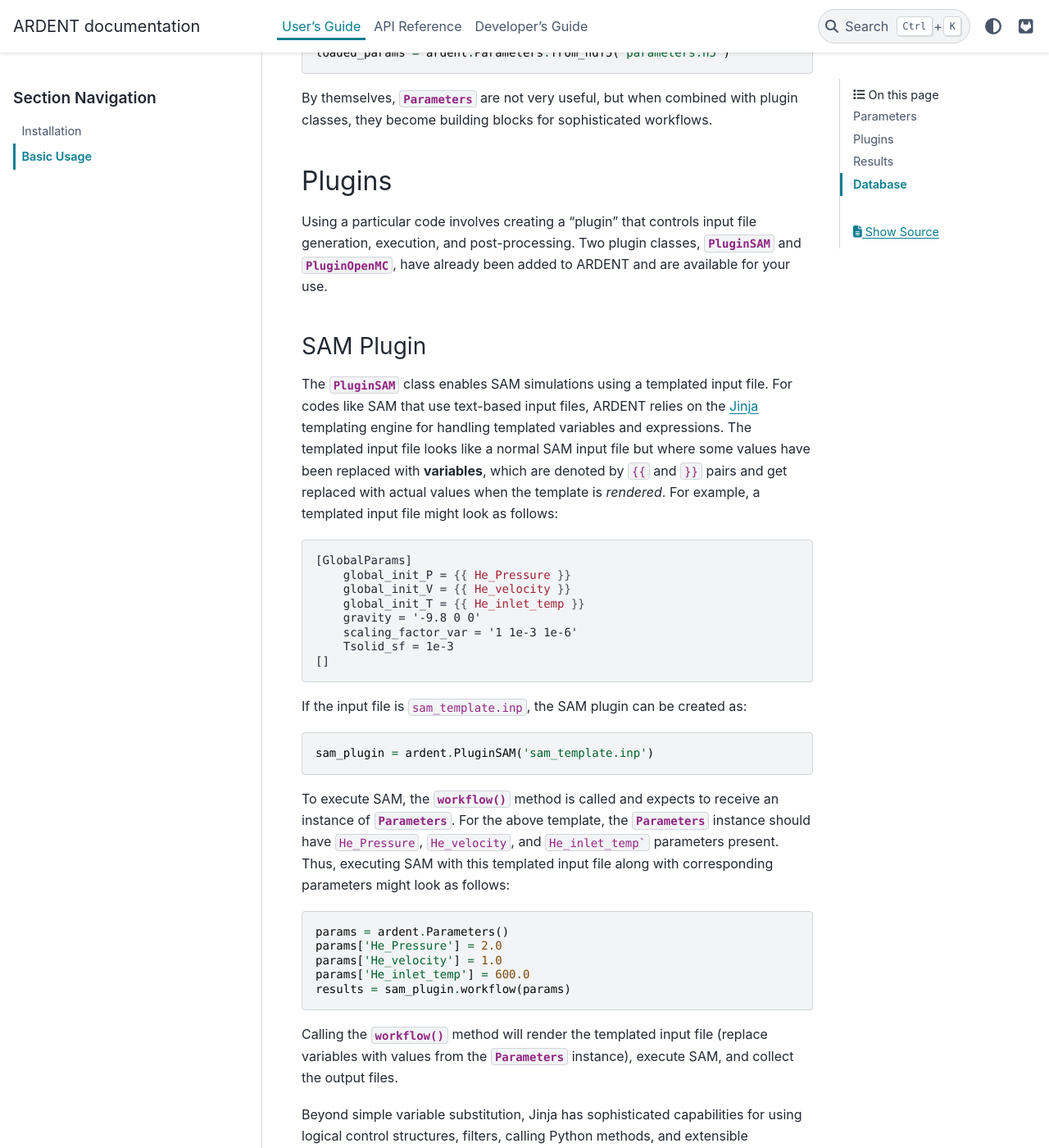
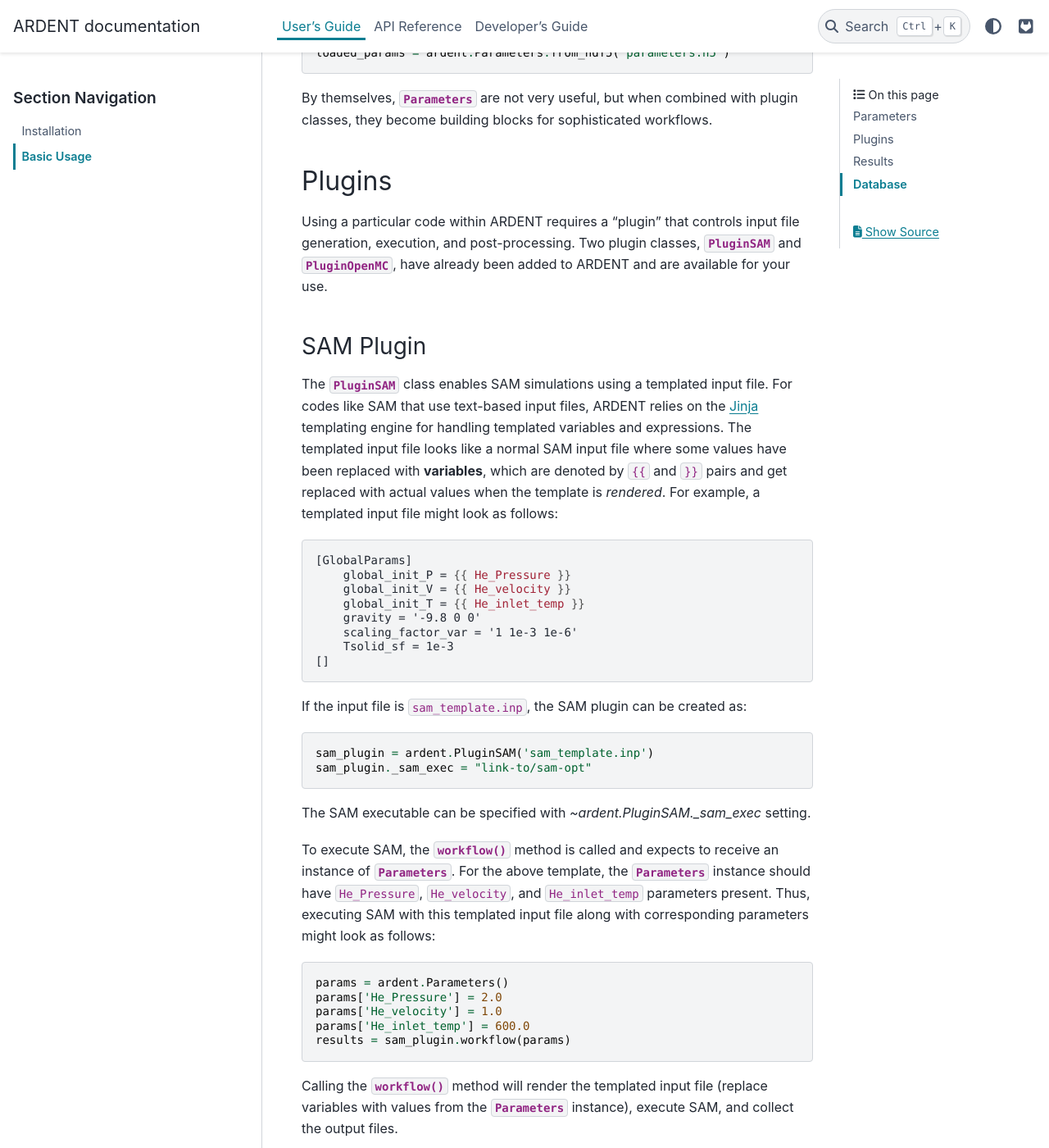
Before and after one commit to watts-dev/watts, a Sphinx documentation site: the page built from doc/source/user/usage.rst, in a window 1280 px wide and 1400 px high, scrolled down 1010 px. Shown: the whole window at 82% size. Built offline with Sphinx 7.4.7 and the PyData theme 0.15.4, drawn with Linux system fonts in a browser that asks for light colours; some of the changed text lies outside the part shown.

Commit message:
Minor update to usage.rst

````diff
--- a/doc/source/user/usage.rst
+++ b/doc/source/user/usage.rst
@@ -48,7 +48,7 @@
 Plugins
 +++++++
 
-Using a particular code involves creating a "plugin" that controls input file
+Using a particular code within ARDENT requires a "plugin" that controls input file
 generation, execution, and post-processing. Two plugin classes,
 :class:`~ardent.PluginSAM` and :class:`~ardent.PluginOpenMC`, have already been
 added to ARDENT and are available for your use.
@@ -60,7 +60,7 @@
 input file. For codes like SAM that use text-based input files, ARDENT relies on
 the `Jinja <https://jinja.palletsprojects.com>`_ templating engine for handling
 templated variables and expressions. The templated input file looks like a
-normal SAM input file but where some values have been replaced with
+normal SAM input file where some values have been replaced with
 **variables**, which are denoted by ``{{`` and ``}}`` pairs and get replaced
 with actual values when the template is *rendered*. For example, a templated
 input file might look as follows:
@@ -79,11 +79,14 @@
 If the input file is ``sam_template.inp``, the SAM plugin can be created as::
 
     sam_plugin = ardent.PluginSAM('sam_template.inp')
+    sam_plugin._sam_exec = "link-to/sam-opt"
+
+The SAM executable can be specified with `~ardent.PluginSAM._sam_exec` setting.
 
 To execute SAM, the :meth:`~ardent.PluginSAM.workflow` method is called and
 expects to receive an instance of :class:`~ardent.Parameters`. For the above
 template, the :class:`~ardent.Parameters` instance should have ``He_Pressure``,
-``He_velocity``, and ``He_inlet_temp``` parameters present. Thus, executing SAM
+``He_velocity``, and ``He_inlet_temp`` parameters present. Thus, executing SAM
 with this templated input file along with corresponding parameters might look as
 follows::
 
@@ -191,6 +194,16 @@
     >>> results.keff
     1.0026170700986219+/-0.003342785895893627
 
+For SAM, the :class:`~ardent.ResultsSAM` class
+provides a :attr:`~ardent.ResultsSAM.csv_data` attribute that gathers the
+results from every CSV files generated by SAM:
+
+.. code-block:: pycon
+
+    sam_result = sam_plugin.workflow(params)
+    for key in sam_result.csv_data:
+        print (key, sam_result.csv_data[key])
+
 Database
 ++++++++
 
````
Also changed, not shown: other parts of doc/source/user/usage.rst (+1 -1 lines).
